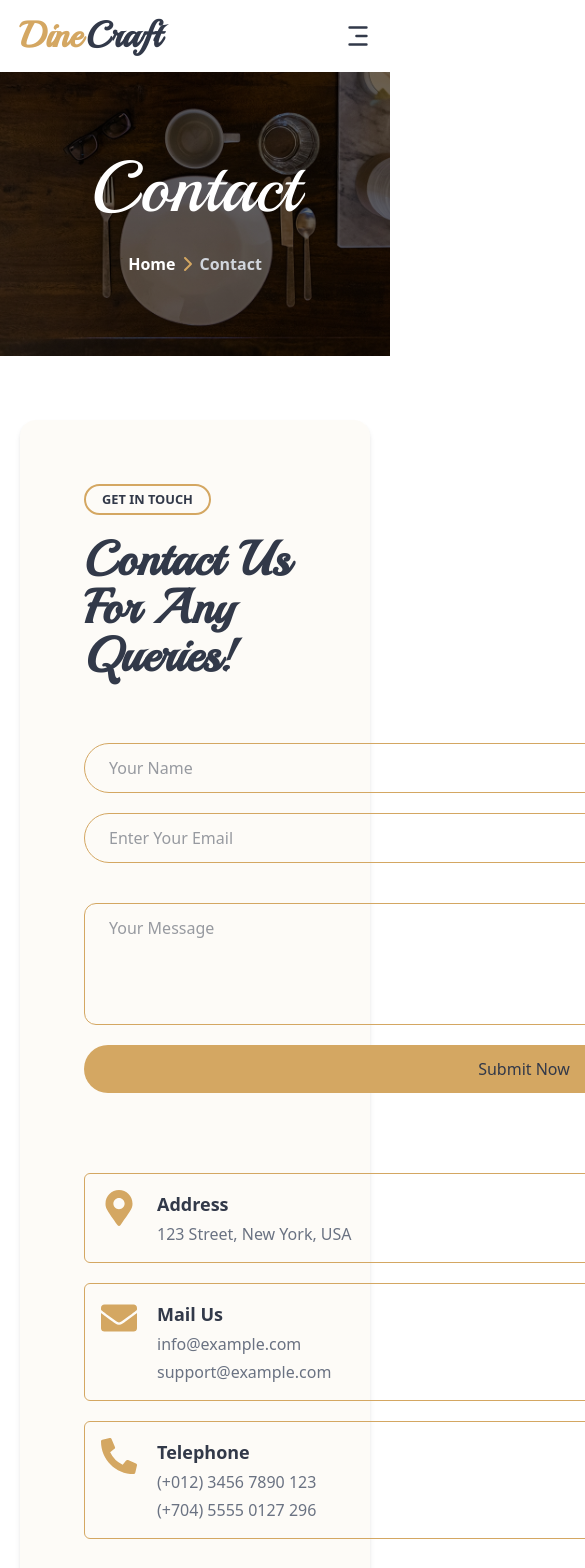
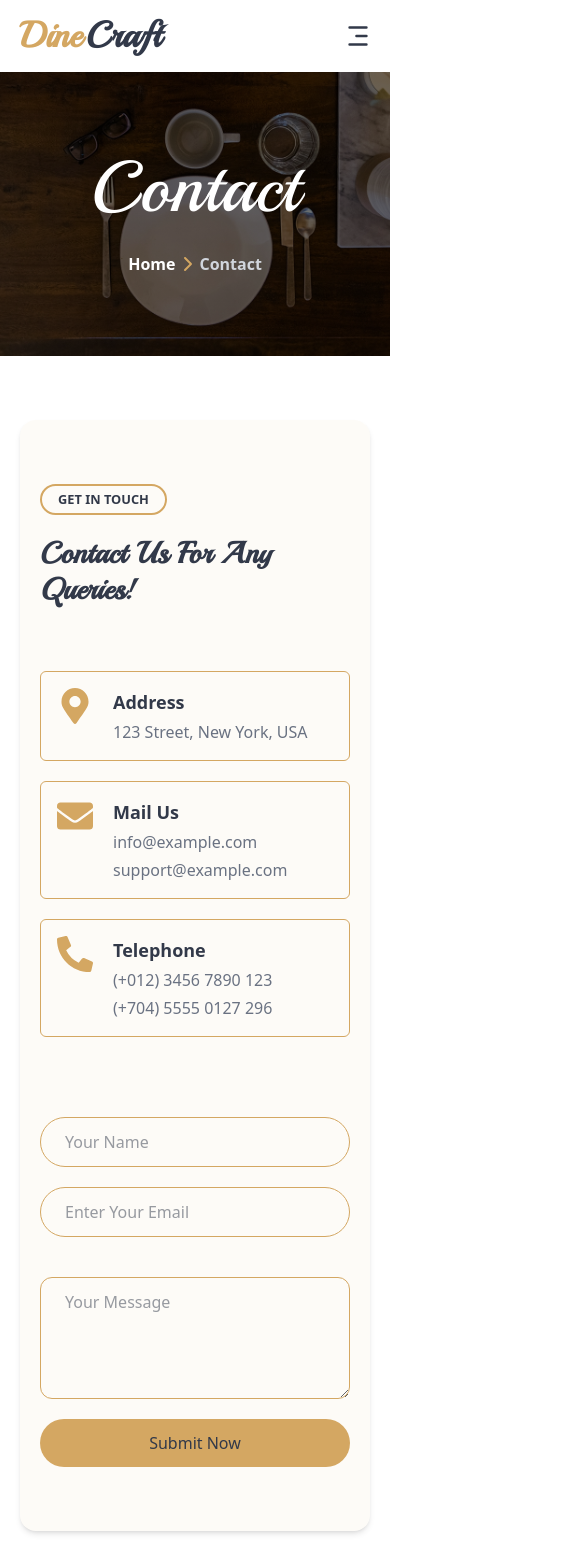
Before and after one commit to palashnath880/dine-craft, a Next.js app: page /contact in a window 390 px wide. Shown: the top 1568 px of the page, 585 px wide, since content can reach past the window. Built offline with nearby package versions, Linux system fonts and the light colour scheme.

Commit message:
form validation added in the contact form

```diff
--- a/package.json
+++ b/package.json
@@ -9,14 +9,17 @@
     "lint": "next lint"
   },
   "dependencies": {
+    "@hookform/resolvers": "^5.2.0",
     "clsx": "^2.1.1",
     "moment": "^2.30.1",
     "next": "15.4.2",
     "react": "19.1.0",
     "react-dom": "19.1.0",
+    "react-hook-form": "^7.61.1",
     "react-icons": "^5.5.0",
     "react-slick": "^0.30.3",
-    "slick-carousel": "^1.8.1"
+    "slick-carousel": "^1.8.1",
+    "zod": "^4.0.10"
   },
   "devDependencies": {
     "@eslint/eslintrc": "^3",
--- /dev/null
+++ b/src/actions/contact.actions.ts
@@ -0,0 +1,22 @@
+"use server";
+
+import { contactFormSchema } from "@/schemas/contact.schema";
+import z from "zod";
+
+export const sendContactEmail = async (_, form: any) => {
+  try {
+    // params validation
+    const formData = Object.fromEntries(form);
+    const { data, error } = await contactFormSchema.safeParseAsync(formData);
+
+    if (error)
+      return {
+        success: false,
+        errors: z.treeifyError(error),
+      };
+
+    console.log(`form`, data);
+  } catch (err: any) {
+    throw new Error(err.message);
+  }
+};
--- a/src/app/contact/page.tsx
+++ b/src/app/contact/page.tsx
@@ -1,58 +1,112 @@
+"use client";
+
 import PageHeader from "@/components/shared/PageHeader";
 import React from "react";
 import { FaEnvelope, FaMapMarkerAlt, FaPhoneAlt } from "react-icons/fa";
+import { useForm } from "react-hook-form";
+import { ContactForm, contactFormSchema } from "@/schemas/contact.schema";
+import { zodResolver } from "@hookform/resolvers/zod";
+import { RiLoader3Fill } from "react-icons/ri";
 
-export default function page() {
+export default function Page() {
+  // react hook form
+  const {
+    register,
+    formState: { errors, isSubmitting },
+    handleSubmit,
+  } = useForm<ContactForm>({ resolver: zodResolver(contactFormSchema) });
+
+  // submit handler
+  const onSubmit = async (data: ContactForm) => {
+    try {
+      // TODO: add api call here
+      await new Promise((resolve) => {
+        setTimeout(() => {
+          resolve(data);
+        }, 3000);
+      });
+    } catch (err: any) {
+      console.error(err);
+    }
+  };
+
   return (
     <>
       <PageHeader name="Contact" bgImg="/img/contact-bg.webp" />
 
       <section className="py-16">
         <div className="container">
-          <div className="flex flex-col gap-16 bg-primary/5 px-16 py-16 shadow-md rounded-2xl">
+          <div className="flex flex-col gap-16 bg-primary/5 max-sm:px-5 max-md:px-10 px-16 py-16 shadow-md rounded-2xl">
             <div className="flex flex-col items-start gap-5">
               <small
                 className={`font-semibold uppercase border-2 border-primary rounded-full px-4 py-1 text-secondary`}
               >
                 Get in touch
               </small>
-              <h1 className={`font-bold font-playball text-5xl text-secondary`}>
+              <h1
+                className={`font-bold font-playball max-md:text-3xl text-5xl text-secondary`}
+              >
                 Contact Us For Any Queries!
               </h1>
             </div>
 
-            <div className="grid flex-1 grid-cols-12 gap-20">
-              <div className="col-span-12 md:col-span-6">
-                <form className="flex flex-col gap-5">
+            <div className="flex max-lg:flex-col-reverse gap-20">
+              <div className="w-full lg:w-1/2">
+                <form
+                  className="flex flex-col gap-5"
+                  onSubmit={handleSubmit(onSubmit)}
+                >
+                  {/* name input */}
                   <input
-                    required
-                    name="name"
+                    {...register("name")}
                     type="text"
-                    className="w-full rounded-full outline-primary py-3 px-6 border border-primary"
+                    className={`w-full rounded-full py-3 px-6 border ${
+                      errors?.name
+                        ? "border-red-400 outline-red-400"
+                        : "border-primary outline-primary"
+                    }`}
                     placeholder="Your Name"
                   />
+
+                  {/* email input */}
                   <input
-                    required
-                    name="email"
                     type="email"
-                    className="w-full rounded-full outline-primary py-3 px-6 border border-primary"
+                    {...register("email")}
+                    className={`w-full rounded-full py-3 px-6 border ${
+                      errors.email
+                        ? "border-red-400 outline-red-400"
+                        : "border-primary outline-primary"
+                    }`}
                     placeholder="Enter Your Email"
                   />
+
+                  {/* message input */}
                   <textarea
-                    required
-                    name="message"
-                    className="w-full rounded-xl outline-primary py-3 px-6 border border-primary mt-5"
                     rows={4}
                     cols={10}
+                    {...register("message")}
                     placeholder="Your Message"
+                    className={`w-full rounded-xl py-3 px-6 border mt-5 ${
+                      errors.message
+                        ? "border-red-400 outline-red-400"
+                        : "border-primary outline-primary"
+                    }`}
                   ></textarea>
-                  <button className="btn-primary" type="submit">
-                    Submit Now
+                  <button
+                    className={`btn-primary ${isSubmitting && ""}`}
+                    type="submit"
+                    disabled={isSubmitting}
+                  >
+                    {isSubmitting ? (
+                      <RiLoader3Fill fontSize={20} className="animate-spin" />
+                    ) : (
+                      "Submit Now"
+                    )}
                   </button>
                 </form>
               </div>
 
-              <div className="col-span-12 md:col-span-6">
+              <div className="w-full lg:w-1/2">
                 <div className="flex flex-col gap-5">
                   <div className="flex items-start gap-5 border border-primary p-4 rounded-md">
                     <FaMapMarkerAlt className="text-primary text-4xl" />
--- a/src/app/globals.css
+++ b/src/app/globals.css
@@ -22,7 +22,11 @@ body{
 
 /** my primary button */
 .btn-primary{
-  @apply bg-primary text-secondary rounded-full py-3 px-8 font-medium cursor-pointer
+  @apply bg-primary text-secondary rounded-full py-3 px-8 font-medium cursor-pointer flex items-center justify-center
+}
+
+.btn-primary:disabled{
+  @apply opacity-70 cursor-progress;
 }
 
 /** my modal */
--- a/src/app/our-menu/page.tsx
+++ b/src/app/our-menu/page.tsx
@@ -26,6 +26,7 @@ export default async function page() {
             subtitle="Most Popular Food in the World"
             title="Our Menu"
           />
+
           <div className="mt-10 flex flex-col gap-10">
             {/* tab buttons */}
             <ul className="flex justify-center gap-4 items-center">
@@ -42,7 +43,7 @@ export default async function page() {
             </ul>
 
             <div className="tab-content">
-              <div className="grid grid-cols-12 gap-x-14 gap-y-10">
+              <div className="grid grid-cols-12 md:gap-x-14 gap-y-10">
                 {menus.map((item) => (
                   <MenuItem {...item} key={item.id} />
                 ))}
--- /dev/null
+++ b/src/schemas/contact.schema.ts
@@ -0,0 +1,16 @@
+import z from "zod";
+
+// zod contact form schema
+export const contactFormSchema = z.object({
+  email: z.email({ message: "Invalid email address" }).trim(),
+  name: z
+    .string()
+    .min(3, { message: "Name should be greater than 3 characters" })
+    .max(20, { message: "Name should be less than 20 characters" }),
+  message: z
+    .string()
+    .min(3, { message: "Message should be greater than 3 characters" })
+    .max(1000, { message: "Message should be less than 1000 characters" }),
+});
+
+export type ContactForm = z.infer<typeof contactFormSchema>;
```
Also changed, not shown: 1 other file (tests, documents, lock files or other folders).
